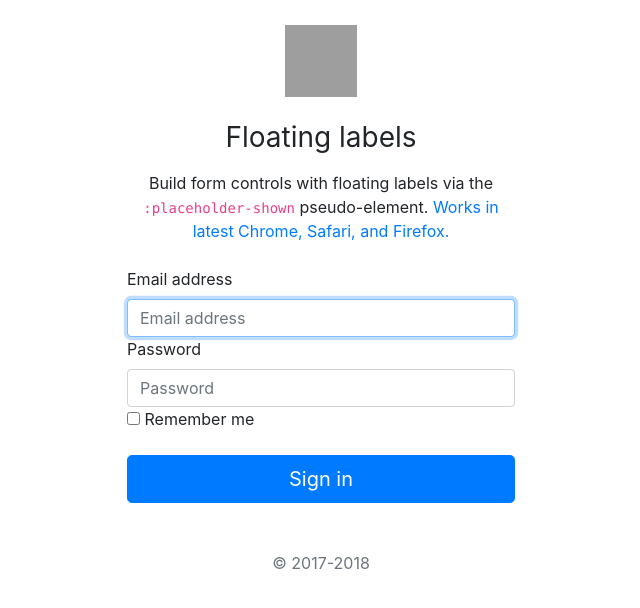
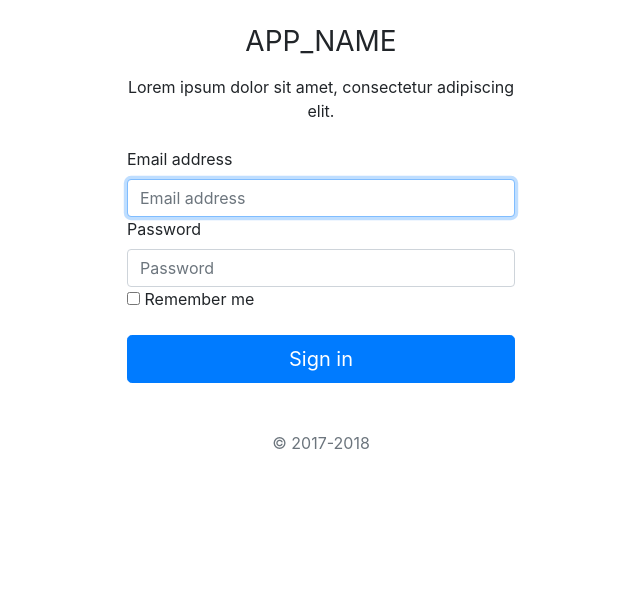
Before and after one commit to turbod89/flask-template-custom, a Python web app: template templates/auth/login.html in a window 1280 px wide. Shown: the part 56-664 px from the top of the page, without its empty margins (319-959 px from the left). Run offline with Jinja, Linux system fonts and the light colour scheme; the template is opened without the code that fills it, so the values that code supplies are empty; some libraries are stand-ins or nearby versions; grey boxes are pictures that could not be loaded.

Commit message:
some changes

```diff
--- a/templates/auth/login.html
+++ b/templates/auth/login.html
@@ -1,24 +1,20 @@
 {% extends "layout.html" %}
 {% block body %}
-<form class="form-signin" style="max-width: 420px; margin: auto;padding: 16px;">
+<form class="form-signin" style="max-width: 420px; margin: auto;padding: 16px;" method="POST">
 
     <div class="text-center mb-4">
-        <img class="mb-4" src="https://getbootstrap.com/assets/brand/bootstrap-solid.svg" alt="" width="72" height="72">
-        <h1 class="h3 mb-3 font-weight-normal">Floating labels</h1>
-        <p>Build form controls with floating labels via the
-            <code>:placeholder-shown</code> pseudo-element.
-            <a href="https://caniuse.com/#feat=css-placeholder-shown">Works in latest Chrome, Safari, and Firefox.</a>
-        </p>
+        <h1 class="h3 mb-3 font-weight-normal">APP_NAME</h1>
+        <p>Lorem ipsum dolor sit amet, consectetur adipiscing elit.</p>
     </div>
 
     <div class="form-label-group">
         <label for="inputEmail">Email address</label>
-        <input id="inputEmail" class="form-control" placeholder="Email address" required="" autofocus="" type="email">
+        <input name="email" id="inputEmail" class="form-control" placeholder="Email address" required="" autofocus="" type="email">
     </div>
 
     <div class="form-label-group">
         <label for="inputPassword">Password</label>
-        <input id="inputPassword" class="form-control" placeholder="Password" required="" type="password">
+        <input name="password" id="inputPassword" class="form-control" placeholder="Password" required="" type="password">
     </div>
 
     <div class="checkbox mb-3">
```
Also changed, not shown: routes/__init__.py (+10 -1 lines), routes/auth/__init__.py (+14 -2 lines).
